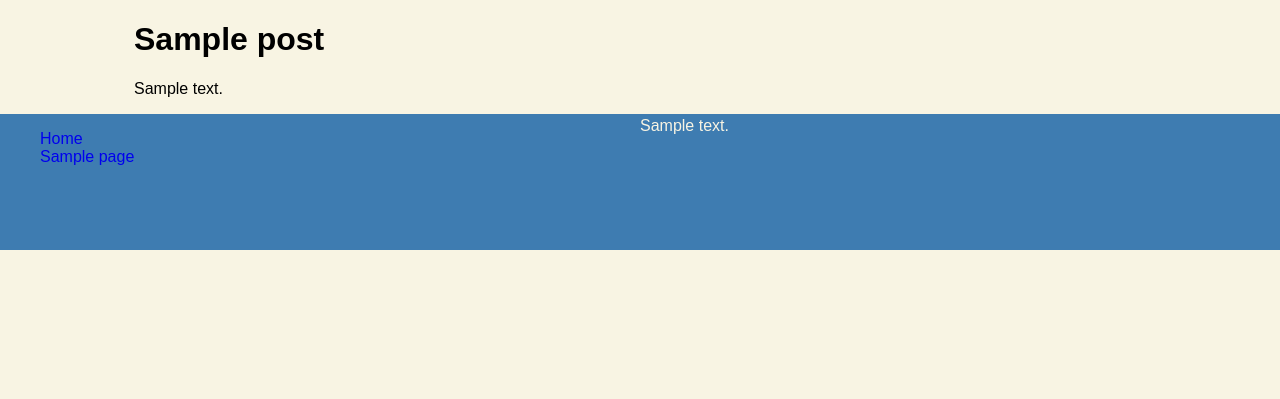
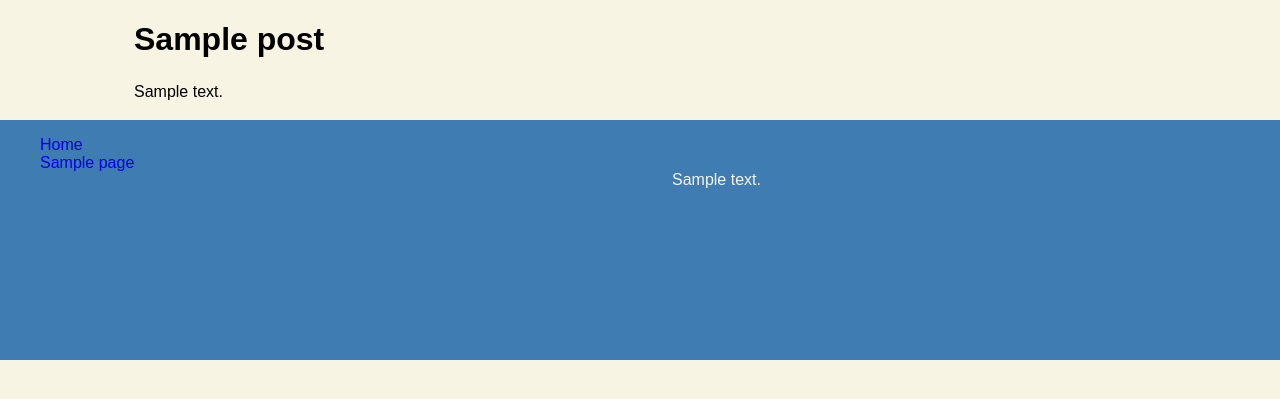
Before and after one commit to FrederikkeEbbe/wp-content, a WordPress theme: the page made by themes/mgf_theme/page.php in a window 1280 px wide. Shown: the part 70-469 px from the top of the page. Run offline with PHP 8.4 and a stand-in for WordPress, Linux system fonts and the light colour scheme; the site name, menu and one post (Sample post) are stand-ins, and other content is empty; some web fonts are replaced.

Commit message:
styling footer

```diff
--- a/themes/mgf_theme/css/main.css
+++ b/themes/mgf_theme/css/main.css
@@ -32,6 +32,10 @@ body {
 
 main {
     padding: calc(8px + 1.5625vw);
+}
+
+p {
+    line-height: 1.5rem;
 }
 
 *, *::before, *::after {
@@ -123,16 +127,12 @@ footer{
 
 .footersection{
     color: var(--latte);
+    padding: 2rem;
 }
 
 .footersection h3{
     font-style: italic;
     font-weight: 500;
-}
-
-.footersection p{
-    margin: 0;
-    line-height: 1.5rem;
 }
 
 /* Front page start */
@@ -214,8 +214,5 @@ footer{
       padding: 0;
     }
   }
+
 /*Front page slut*/
-
-/*Accordion start*/
-
-/*Accordion slut*/
```
